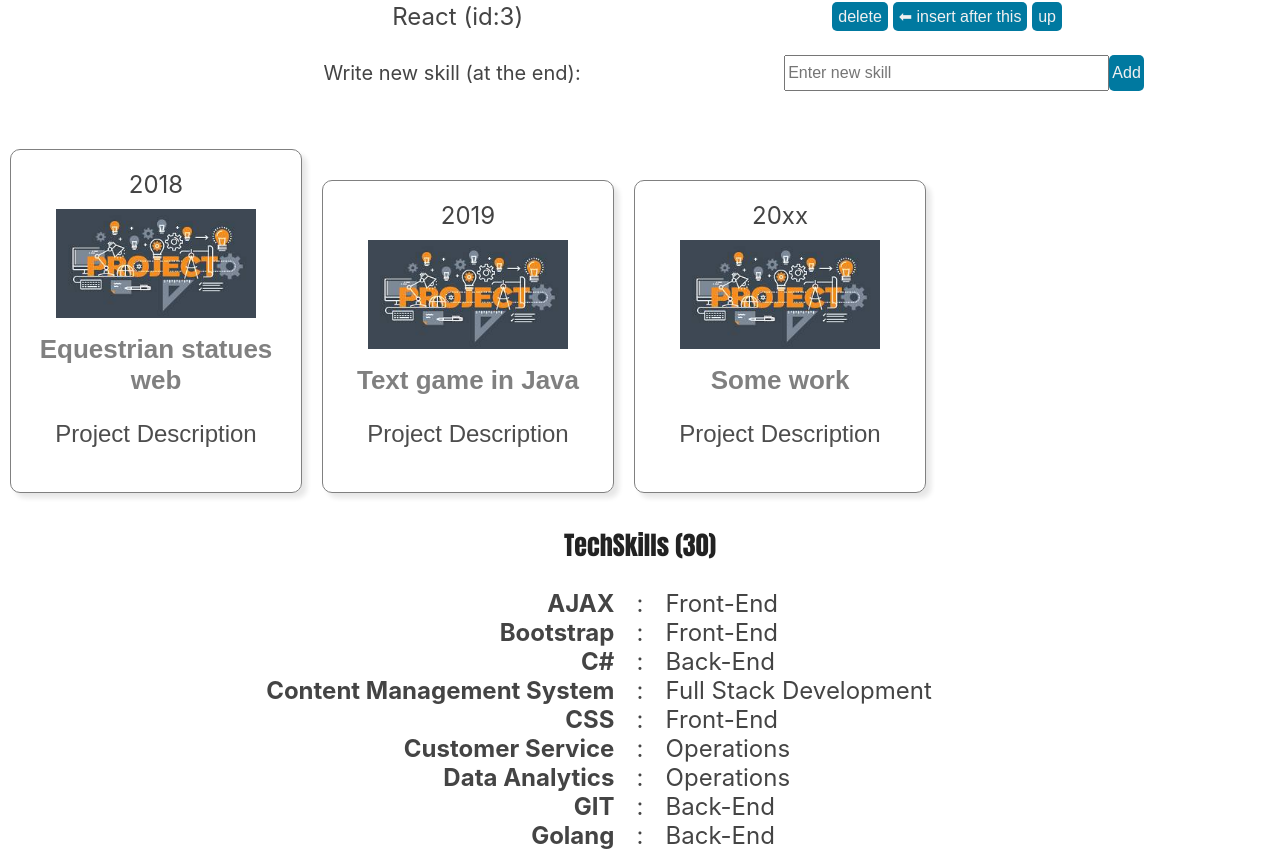
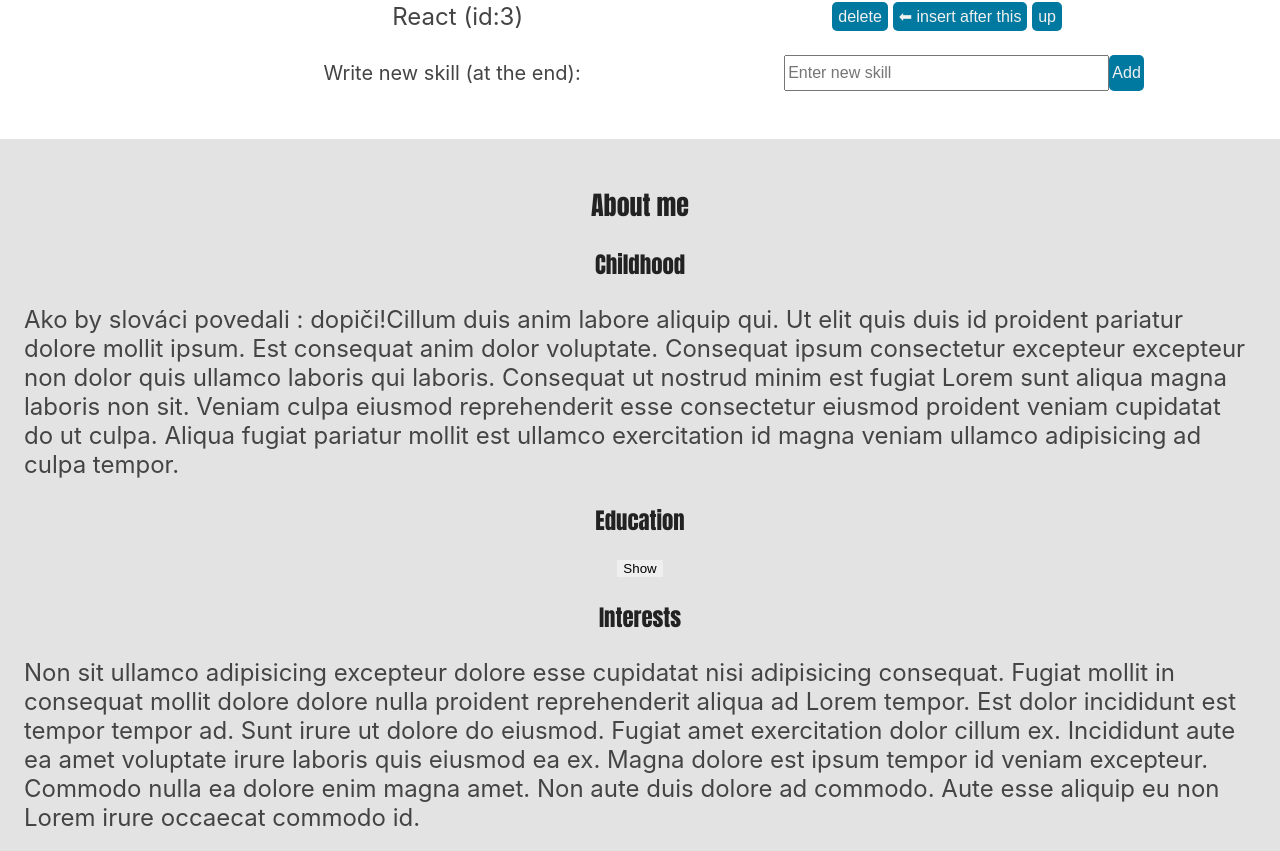
Before and after one commit to TiborKopca/ReactApp2023, a React (Vite) app: page / in a window 1280 px wide. Shown: the part 957-1808 px from the top of the page. Built offline with nearby package versions, Linux system fonts and the light colour scheme.

Commit message:
Sharing state between components

```diff
--- a/src/Body.jsx
+++ b/src/Body.jsx
@@ -5,6 +5,7 @@
 import {techs} from "./components/Data/Data.jsx";
 import SearchBar from "./components/SearchBar/SearchBar.jsx";
 import ContactForm from "./components/ContactForm/ContactForm";
+import About from './components/About/About.jsx';
 
 // eslint-disable-next-line react/prop-types
 function Wrapper({ children }) {
@@ -18,6 +19,7 @@
       <Button ></Button>
       <SearchBar></SearchBar>
       <List></List>
+      <About></About>
       <Wrapper>
         <Card projectName="Equestrian statues web" year="2018"></Card>
         <Card projectName="Text game in Java" year="2019"></Card>
--- /dev/null
+++ b/src/components/About/About.jsx
@@ -0,0 +1,67 @@
+import { useState } from 'react';
+import propTypes from "prop-types";
+import styles from './About.module.css';
+
+//Accordion
+export default function About() {
+
+  const [activeIndex, setActiveIndex] = useState(0);
+
+  function Panel({title, children, isActive, onShow}) {
+    return (
+      <section className="panel">
+        <h3>{title}</h3>
+            {isActive
+            ?
+            (<p>{children}</p>)
+            :
+            (<button onClick={onShow}>Show</button>
+        )}
+      </section>
+    );
+  }
+
+  return (
+    <section className={styles.aboutWrapper} id="About">
+      <h2>About me</h2>
+      <Panel
+        title="Childhood"
+        isActive={activeIndex === 0}
+        onShow={() => setActiveIndex(0)}
+      >
+        <span lang="sk-SK">Ako by slováci povedali : dopiči!</span>Cillum duis anim labore aliquip qui. Ut elit quis duis id proident pariatur dolore mollit ipsum. Est consequat anim dolor voluptate. Consequat ipsum consectetur excepteur excepteur non dolor quis ullamco laboris qui laboris. Consequat ut nostrud minim est fugiat Lorem sunt aliqua magna laboris non sit. Veniam culpa eiusmod reprehenderit esse consectetur eiusmod proident veniam cupidatat do ut culpa. Aliqua fugiat pariatur mollit est ullamco exercitation id magna veniam ullamco adipisicing ad culpa tempor.
+      </Panel>
+      <Panel
+        title="Education"
+        isActive={activeIndex === 1}
+        onShow={() => setActiveIndex(1)}
+      >
+        <i lang="la">Malus sieversii </i>Ipsum cillum veniam dolore nostrud. Duis duis magna deserunt reprehenderit. Consequat ipsum voluptate Lorem quis anim laborum eu velit dolor commodo commodo dolor. Ullamco voluptate est exercitation officia fugiat enim ex cupidatat pariatur.
+      </Panel>
+      <Panel
+        title="Interests"
+        isActive={activeIndex === 0}
+        onShow={() => setActiveIndex(0)}
+      >
+        Non sit ullamco adipisicing excepteur dolore esse cupidatat nisi adipisicing consequat. Fugiat mollit in consequat mollit dolore dolore nulla proident reprehenderit aliqua ad Lorem tempor. Est dolor incididunt est tempor tempor ad. Sunt irure ut dolore do eiusmod.
+
+        Fugiat amet exercitation dolor cillum ex. Incididunt aute ea amet voluptate irure laboris quis eiusmod ea ex. Magna dolore est ipsum tempor id veniam excepteur. Commodo nulla ea dolore enim magna amet. Non aute duis dolore ad commodo. Aute esse aliquip eu non Lorem irure occaecat commodo id.
+      </Panel>
+    </section>
+  );
+}
+
+
+
+//PROPS VALIDATION
+About.propTypes = ({
+    title: propTypes.string,
+    children: propTypes.string,
+    isActive:propTypes.number,
+    onShow: propTypes.any
+  });
+//DEFAULT PROPS
+About.defaultProps = {
+    title: "Default paragraph",
+    isActive: false
+}
--- /dev/null
+++ b/src/components/About/About.module.css
@@ -0,0 +1,11 @@
+.aboutWrapper{
+    padding: 1em 1em;
+    margin: 1em auto;
+    background-color: rgba(163, 163, 163, 0.3);
+    /* display:flex; */
+    /* justify-content: center; */
+    /* flex-wrap: wrap; */
+    /* width: 80%; */
+    margin: 0 auto;
+
+}
```
